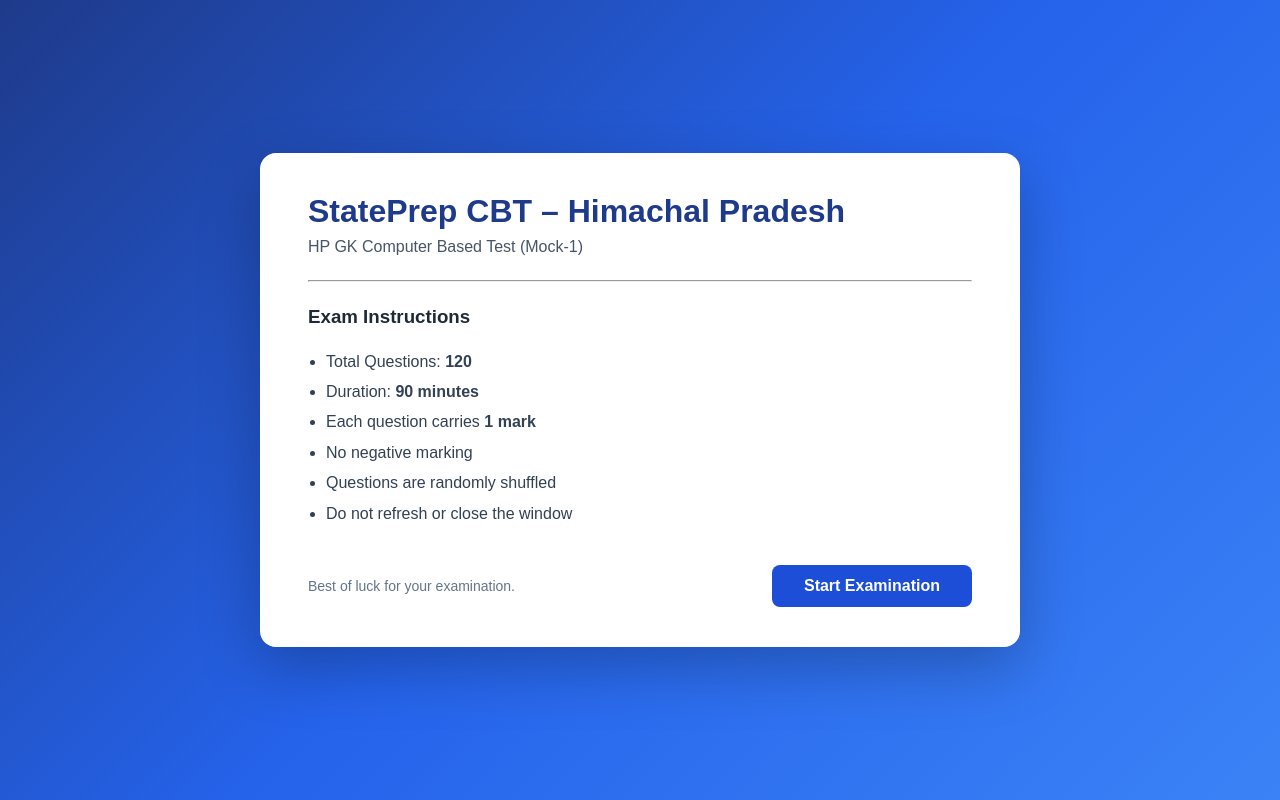
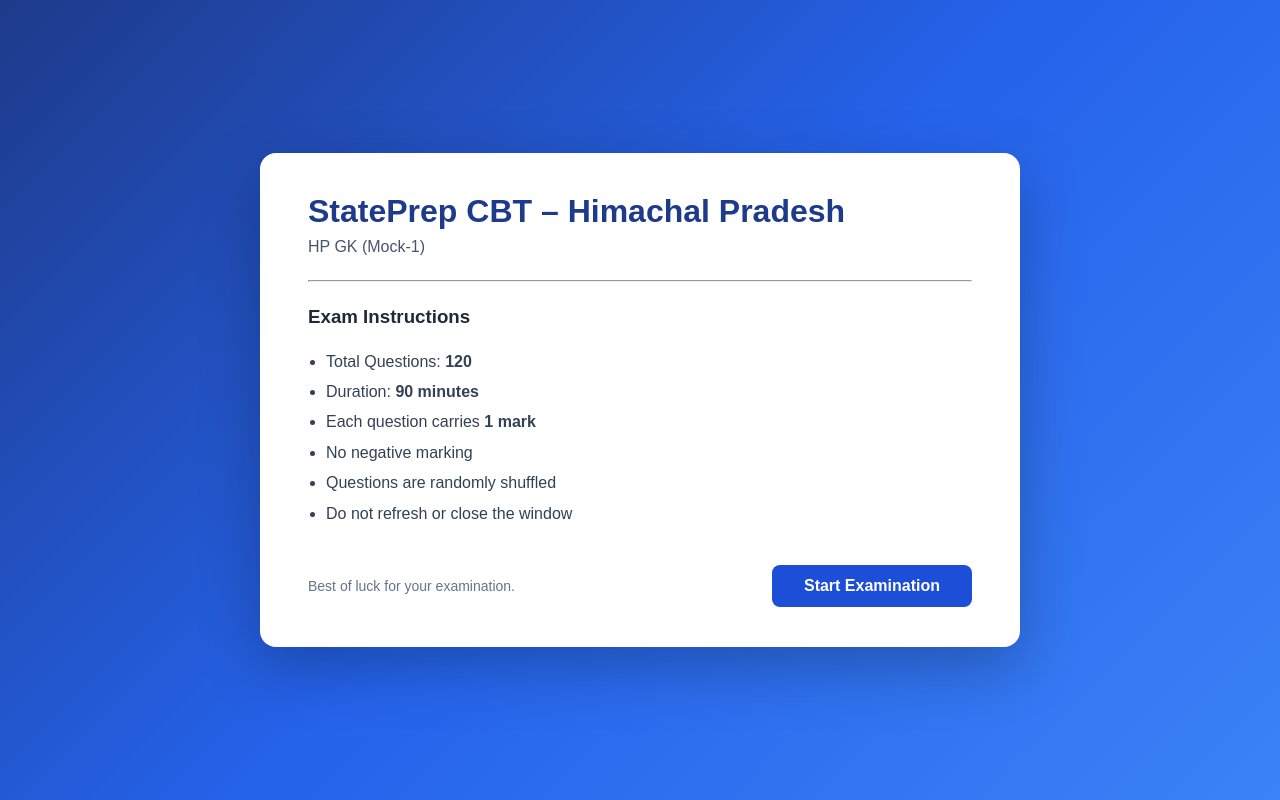
Before and after one commit to Anxhhh/cbt-exam, a React (Vite) app: page / in a window 1280 px wide. Built offline with nearby package versions, Linux system fonts and the light colour scheme.

Commit message:
Initial commit: CBT exam app

```diff
--- a/src/Start.jsx
+++ b/src/Start.jsx
@@ -26,7 +26,7 @@
         </h1>
 
         <p style={{ color: "#475569", marginTop: 8 }}>
-          HP GK Computer Based Test (Mock-1)
+          HP GK (Mock-1)
         </p>
 
         <hr style={{ margin: "24px 0" }} />
```
